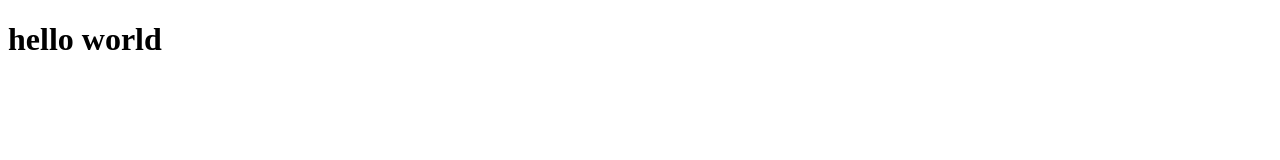
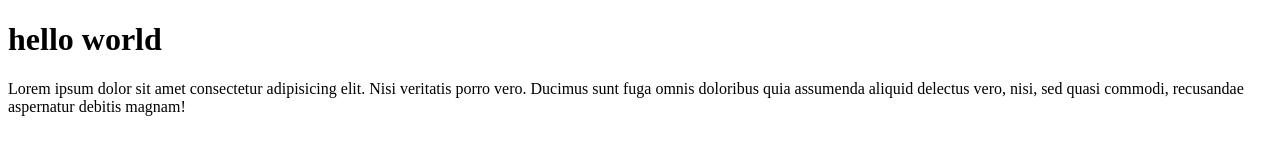
Before and after one commit to Arwiendx/test-repo-3, a plain HTML site: page index.html in a window 1280 px wide. Drawn offline with Linux system fonts and the light colour scheme.

Commit message:
menambahkan paragraf

```diff
--- a/index.html
+++ b/index.html
@@ -8,5 +8,6 @@
 </head>
 <body>
     <h1>hello world</h1>
+    <p>Lorem ipsum dolor sit amet consectetur adipisicing elit. Nisi veritatis porro vero. Ducimus sunt fuga omnis doloribus quia assumenda aliquid delectus vero, nisi, sed quasi commodi, recusandae aspernatur debitis magnam!</p>
 </body>
 </html>
```
